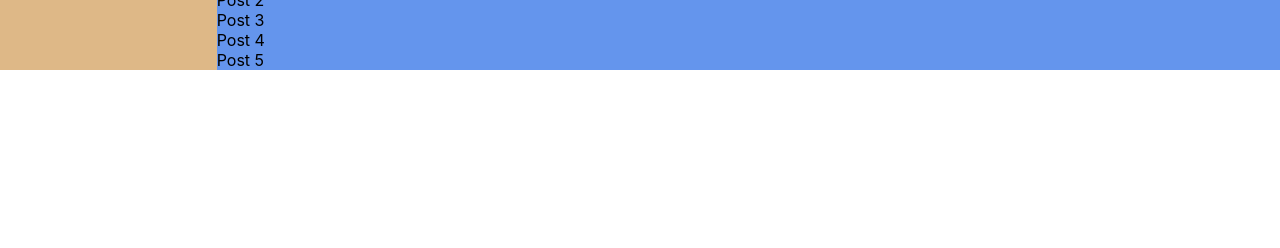
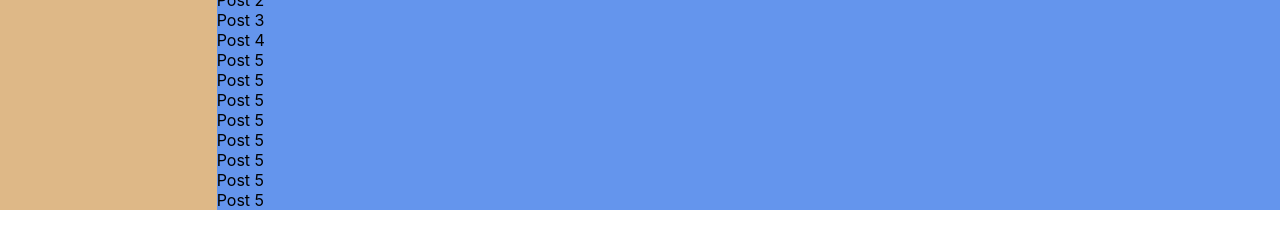
Before and after one commit to QlooBla/React-project, a React (Create React App) app: page / in a window 1280 px wide. Shown: the part 454-702 px from the top of the page. Built offline with nearby package versions, Linux system fonts and the light colour scheme.

Commit message:
new posts

```diff
--- a/src/components/Profile.jsx
+++ b/src/components/Profile.jsx
@@ -15,6 +15,13 @@ const Profile = () => {
                     <div>Post 3</div>
                     <div>Post 4</div>
                     <div>Post 5</div>
+                    <div>Post 5</div>
+                    <div>Post 5</div>
+                    <div>Post 5</div>
+                    <div>Post 5</div>
+                    <div>Post 5</div>
+                    <div>Post 5</div>
+                    <div>Post 5</div>
                 </div>
             </div>
         </div>
```
